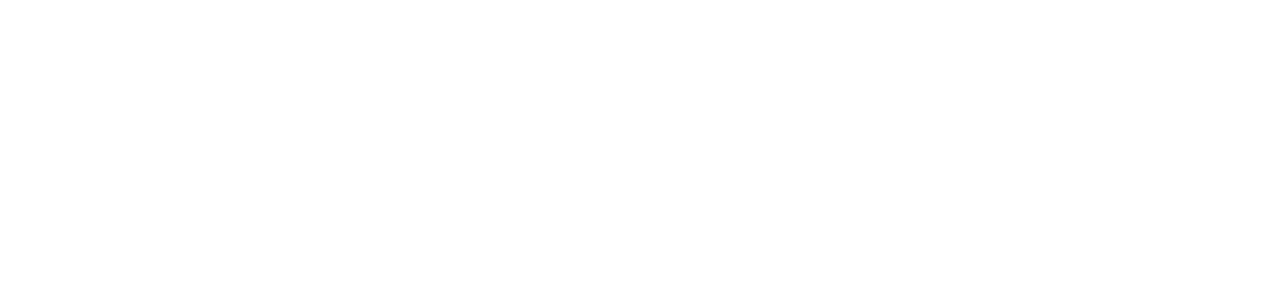
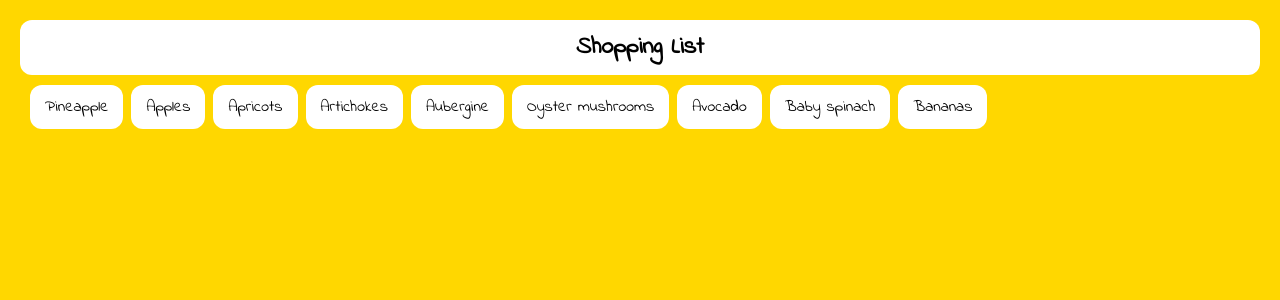
Before and after one commit to bensle/shoppingApp, a React (Create React App) app: page / in a window 1280 px wide. Shown: the top 300 px of the page. Built offline with nearby package versions, Linux system fonts and the light colour scheme; no server answers.

Commit message:
Add list add fetch

```diff
--- a/public/index.html
+++ b/public/index.html
@@ -24,6 +24,12 @@
       work correctly both with client-side routing and a non-root public URL.
       Learn how to configure a non-root public URL by running `npm run build`.
     -->
+    <link rel="preconnect" href="https://fonts.googleapis.com" />
+    <link rel="preconnect" href="https://fonts.gstatic.com" crossorigin />
+    <link
+      href="https://fonts.googleapis.com/css2?family=Indie+Flower&display=swap"
+      rel="stylesheet"
+    />
     <title>React App</title>
   </head>
   <body>
--- a/src/App.js
+++ b/src/App.js
@@ -1,5 +1,111 @@
-function App() {
-  return <div></div>;
+import { useEffect, useState } from 'react';
+import styled from 'styled-components';
+import Heading from './components/Heading/Heading';
+
+const initialItems = [
+  {
+    _id: 'c2hvcHBpbmcuaXRlbTox',
+    _type: 'shopping.item',
+    category: { _type: 'ref', _ref: 'c2hvcHBpbmcuY2F0ZWdvcnk6MA==' },
+    name: { en: 'Pineapple', de: 'Ananas' },
+  },
+  {
+    _id: 'c2hvcHBpbmcuaXRlbToy',
+    _type: 'shopping.item',
+    category: { _type: 'ref', _ref: 'c2hvcHBpbmcuY2F0ZWdvcnk6MA==' },
+    name: { en: 'Apples', de: 'Äpfel' },
+  },
+  {
+    _id: 'c2hvcHBpbmcuaXRlbToz',
+    _type: 'shopping.item',
+    category: { _type: 'ref', _ref: 'c2hvcHBpbmcuY2F0ZWdvcnk6MA==' },
+    name: { en: 'Apricots', de: 'Aprikosen' },
+  },
+  {
+    _id: 'c2hvcHBpbmcuaXRlbTo0',
+    _type: 'shopping.item',
+    category: { _type: 'ref', _ref: 'c2hvcHBpbmcuY2F0ZWdvcnk6MA==' },
+    name: { en: 'Artichokes', de: 'Artischocken' },
+  },
+  {
+    _id: 'c2hvcHBpbmcuaXRlbTo1',
+    _type: 'shopping.item',
+    category: { _type: 'ref', _ref: 'c2hvcHBpbmcuY2F0ZWdvcnk6MA==' },
+    name: { en: 'Aubergine', de: 'Aubergine' },
+  },
+  {
+    _id: 'c2hvcHBpbmcuaXRlbTo2',
+    _type: 'shopping.item',
+    category: { _type: 'ref', _ref: 'c2hvcHBpbmcuY2F0ZWdvcnk6MA==' },
+    name: { en: 'Oyster mushrooms', de: 'Austernpilze' },
+  },
+  {
+    _id: 'c2hvcHBpbmcuaXRlbTo3',
+    _type: 'shopping.item',
+    category: { _type: 'ref', _ref: 'c2hvcHBpbmcuY2F0ZWdvcnk6MA==' },
+    name: { en: 'Avocado', de: 'Avocado' },
+  },
+  {
+    _id: 'c2hvcHBpbmcuaXRlbTo4',
+    _type: 'shopping.item',
+    category: { _type: 'ref', _ref: 'c2hvcHBpbmcuY2F0ZWdvcnk6MA==' },
+    name: { en: 'Baby spinach', de: 'Babyspinat' },
+  },
+  {
+    _id: 'c2hvcHBpbmcuaXRlbTo5',
+    _type: 'shopping.item',
+    category: { _type: 'ref', _ref: 'c2hvcHBpbmcuY2F0ZWdvcnk6MA==' },
+    name: { en: 'Bananas', de: 'Bananen' },
+  },
+];
+
+export default function App() {
+  const [shoppingItems, setShoppingItems] = useState(initialItems);
+  useEffect(() => {
+    loadShoppingItems();
+    async function loadShoppingItems() {
+      try {
+        const response = await fetch(
+          'https://fetch-me.vercel.app/api/shopping/items'
+        );
+        const data = await response.json();
+        setShoppingItems(data.data);
+        console.log(data);
+      } catch (error) {
+        console.log(error);
+      }
+    }
+  }, []);
+
+  return (
+    <AppContainer>
+      <Heading />
+      <StyledList>
+        {shoppingItems.map(({ name, _id }) => (
+          <ListItem key={_id}>{name.en}</ListItem>
+        ))}
+      </StyledList>
+    </AppContainer>
+  );
 }
 
-export default App;
+//------------Styled Comp------------
+const AppContainer = styled.div`
+  background-color: gold;
+  margin: 20px;
+`;
+const StyledList = styled.ul`
+  list-style: none;
+  display: flex;
+  flex-wrap: wrap;
+  gap: 8px;
+  margin-left: 10px;
+  margin-right: 10px;
+  background-color: gold;
+`;
+
+const ListItem = styled.li`
+  padding: 10px 15px;
+  border-radius: 12px;
+  background-color: white;
+`;
--- a/src/GlobalStyle.js
+++ b/src/GlobalStyle.js
@@ -7,8 +7,10 @@
     padding: 0;
   }
   body{
+    background-color:gold;
     -webkit-font-smoothing: antialiased;
     -moz-osx-font-smoothing: grayscale;
+    font-family: 'Indie Flower', cursive;
   }
   code {
   font-family: source-code-pro, Menlo, Monaco, Consolas, 'Courier New',
--- /dev/null
+++ b/src/components/Heading/Heading.js
@@ -0,0 +1,14 @@
+import styled from 'styled-components';
+
+export default function Heading() {
+  return <StyledHeading>Shopping List</StyledHeading>;
+}
+
+const StyledHeading = styled.h1`
+  text-align: center;
+  margin: 10px 0;
+  padding: 10px 0;
+  font-size: 1.5rem;
+  background-color: white;
+  border-radius: 12px;
+`;
```
